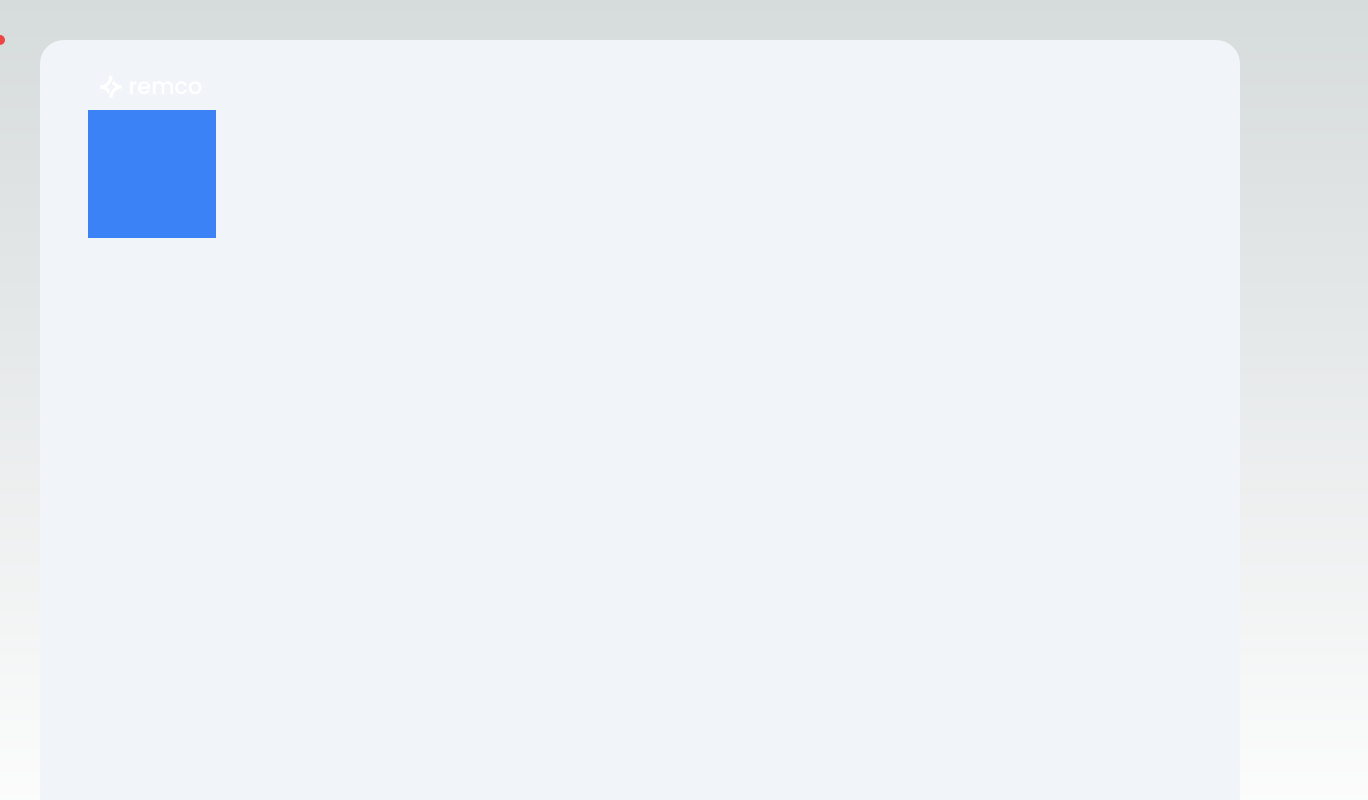
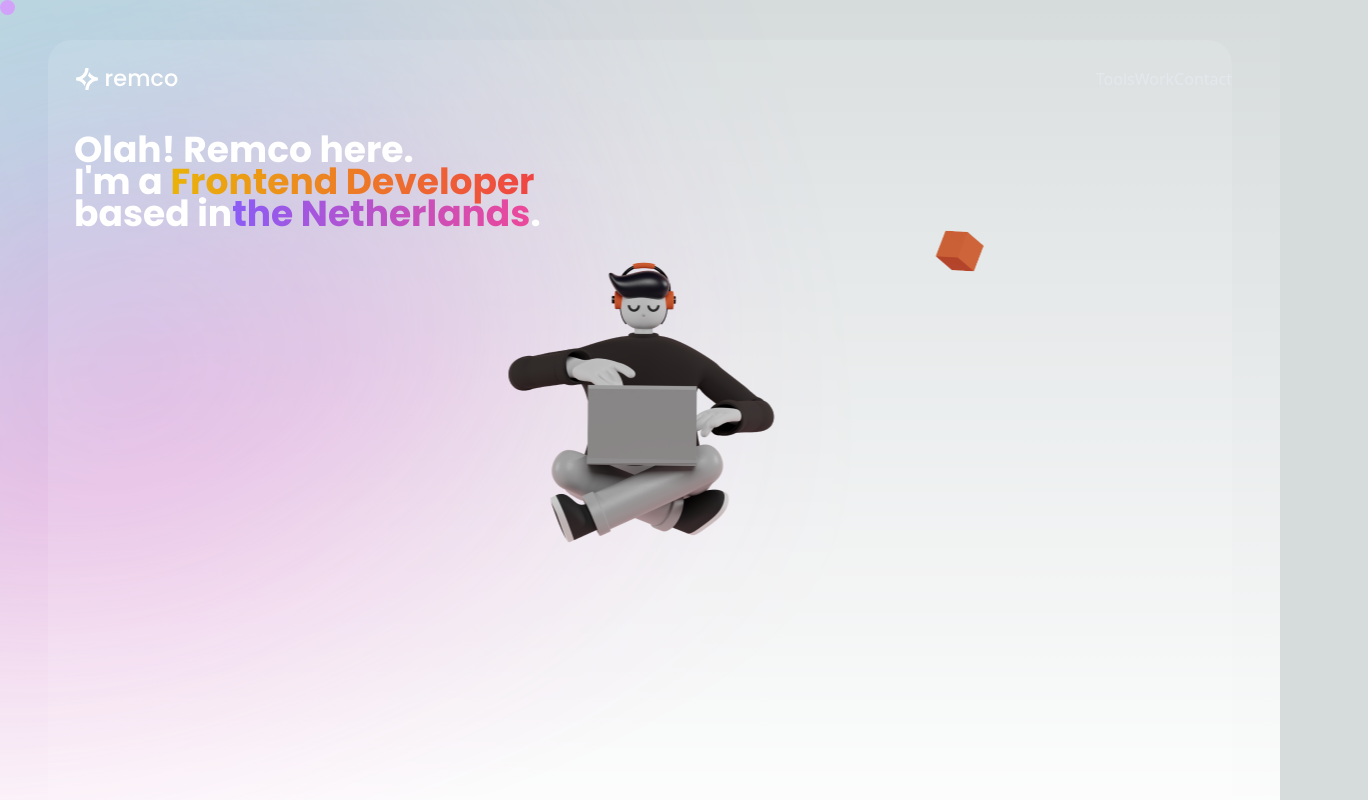
Before and after one commit to remcostoeten/remcostoeten-portfolio, a Next.js app: page / in a window 1280 px wide. Shown: the top 800 px of the page, 1368 px wide, since content can reach past the window. Built offline with nearby package versions, Linux system fonts and the light colour scheme.

Commit message:
Work on alot

```diff
--- a/components/Ball.js
+++ /dev/null
@@ -1,48 +0,0 @@
-import { useEffect, useState } from 'react';
-
-export default function Ball() {
-	const [pos, setPos] = useState({ x: 0, y: 0 });
-	const [size, setSize] = useState(10);
-	const [hovering, setHovering] = useState(false);
-
-	useEffect(() => {
-		const moveBall = (e) => {
-			setPos({ x: e.clientX, y: e.clientY });
-
-			const element = document.elementFromPoint(e.clientX, e.clientY);
-
-			if (element && element.classList.contains('grow')) {
-				setHovering(true);
-			} else {
-				setHovering(false);
-			}
-		};
-
-		window.addEventListener('mousemove', moveBall);
-
-		return () => {
-			window.removeEventListener('mousemove', moveBall);
-		};
-	}, []);
-
-	useEffect(() => {
-		if (hovering) {
-			setSize((size) => (size < 100 ? size + 2 : 100));
-		} else {
-			setSize((size) => (size > 10 ? size - 2 : 10));
-		}
-	}, [hovering]);
-
-	return (
-		<div
-			className="absolute bg-red-500 rounded-full transition-all duration-500 ease-in-out"
-			style={{
-				width: `${size}px`,
-				height: `${size}px`,
-				transform: `translate3d(${pos.x - size / 2}px, ${
-					pos.y - size / 2
-				}px, 0)`,
-			}}
-		/>
-	);
-}
--- /dev/null
+++ b/components/Circle.module.css
@@ -0,0 +1,11 @@
+.circle {
+	position: absolute;
+	background: #d2a2fb;
+	border-radius: 50%;
+	z-index: -1;
+	transition: all 0.2s ease-out;
+}
+
+.test {
+	top: 100px;
+}
--- a/components/header/Header.jsx
+++ b/components/header/Header.jsx
@@ -1,10 +1,40 @@
 import React from 'react';
 import Logo from './Logo';
+import Link from 'next/link';
 
 export default function Header() {
+	const menuClass = [
+		'text-bold',
+		'text-offWhitem,',
+		'text-2xl',
+		'font-poppins',
+	];
+
 	return (
 		<>
-			<Logo />
+			<header className="flex items-center justify-between">
+				<Logo />
+				<nav>
+					<ul className="flex text-offWhite">
+						<li>
+							{/* impleemtn const menuclass as class for thje link */}
+							<Link className={menuClass} href="#">
+								Tools
+							</Link>
+						</li>
+						<li>
+							<Link className={menuClass} href="#">
+								Work
+							</Link>
+						</li>
+						<li>
+							<Link className={menuClass} href="#">
+								Contact
+							</Link>
+						</li>
+					</ul>
+				</nav>
+			</header>
 		</>
 	);
 }
--- a/components/homepage/Hero.jsx
+++ b/components/homepage/Hero.jsx
@@ -1,16 +1,98 @@
-import Ball from 'components/Ball';
 import Header from 'components/header/Header';
+import Image from 'next/image';
 import React, { useState } from 'react';
+import { AnimatePresence, motion } from 'framer-motion';
 
 export default function Hero() {
+	const variants = {
+		hidden: { opacity: 0 },
+		show: {
+			opacity: 1,
+			transition: {
+				duration: 0.5,
+			},
+		},
+		exit: {
+			opacity: 0,
+			transition: {
+				duration: 0.5,
+			},
+		},
+	};
+
 	return (
 		<>
-			<div className="rounded-3xl hero m-10 pl-12 pt-6 pb-6 pr-12 bg-slate-100 h-screen">
-				<Header />
-				<div className="relative h-screen w-screen">
-					<div className="grow w-32 h-32 bg-blue-500"></div>
-				</div>
-			</div>
+			<AnimatePresence wait>
+				<motion.div
+					className="rounded-3xl hero my-10 mx-12  pl-4 pt-4 pb-12 pr-124 bg-heroBg h-screen"
+					initial="hidden"
+					animate="show"
+					exit="exit"
+					variants={variants}
+				>
+					<div className="">
+						<Header />
+						<motion.div
+							className="pl-2.5 pt-8 font-poppins font-bold text-4xl leading-8 text-white text-shadow"
+							variants={variants}
+						>
+							Olah! Remco here.
+							<br />
+							I'm a{' '}
+							<span className="animate bg-gradient-to-r from-yellow-500 to-red-500 text-transparent bg-clip-text">
+								Frontend Developer
+							</span>{' '}
+							<br />
+							based in
+							<span className="bg-gradient-to-r from-violet-500 to-pink-500 text-transparent bg-clip-text">
+								the Netherlands
+							</span>
+							.
+						</motion.div>
+					</div>
+					<motion.div
+						whileHover={{
+							rotateX: 10,
+							rotateY: 10,
+							scale: 1.1,
+						}}
+						transition={{ duration: 0.3 }}
+					>
+						<motion.div
+							className="absolute left-1/2 transform -translate-x-1/2 top-118"
+							style={{
+								width: '49px',
+								height: '42px',
+								left: '75%',
+							}}
+						>
+							<Image
+								src="/hero/cube.png"
+								alt="Cube"
+								className="grow"
+								layout="fill"
+								objectFit="cover"
+							/>
+						</motion.div>
+						<motion.div
+							className="absolute left-1/2 transform -translate-x-1/2 top-118"
+							style={{
+								width: '289px',
+								height: '316px',
+								left: '50%',
+							}}
+						>
+							<Image
+								src="/hero/Saly.png"
+								alt="Hero Image"
+								layout="fill"
+								objectFit="cover"
+							/>
+						</motion.div>
+					</motion.div>
+					<div className="bigBlur absolute  -top-1/4"></div>
+				</motion.div>
+			</AnimatePresence>
 		</>
 	);
 }
--- a/pages/_app.js
+++ b/pages/_app.js
@@ -1,11 +1,11 @@
 import '../styles/styles.scss';
-import MouseFollower from 'components/Ball';
+import MouseFollower from 'components/MouseFollower';
 
 function app({ Component, pageProps }) {
 	return (
 		<>
+			<Component {...pageProps} />
 			<MouseFollower />
-			<Component {...pageProps} />
 		</>
 	);
 }
--- a/tailwind.config.js
+++ b/tailwind.config.js
@@ -12,6 +12,14 @@ module.exports = {
 				'gradient-conic':
 					'conic-gradient(from 180deg at 50% 50%, var(--tw-gradient-stops))',
 			},
+			gradientColorStops: {
+				'yellow-red': ['#F59E0B', '#EF4444'],
+				'pink-purple': ['#8B5CF6', '#EC4899'],
+			},
+			zIndex: {
+				'-1': '-1',
+			},
+
 			padding: {
 				xxs: '0.125rem', //8px'
 				small: '0.1875rem', //12px
@@ -22,6 +30,7 @@ module.exports = {
 			},
 			backgroundColor: {
 				primary: '#eb5939',
+				heroBg: 'rgba(255,255,255,0.1)',
 			},
 			fontFamily: {
 				poppins: ['Poppins', 'sans-serif'],
```
